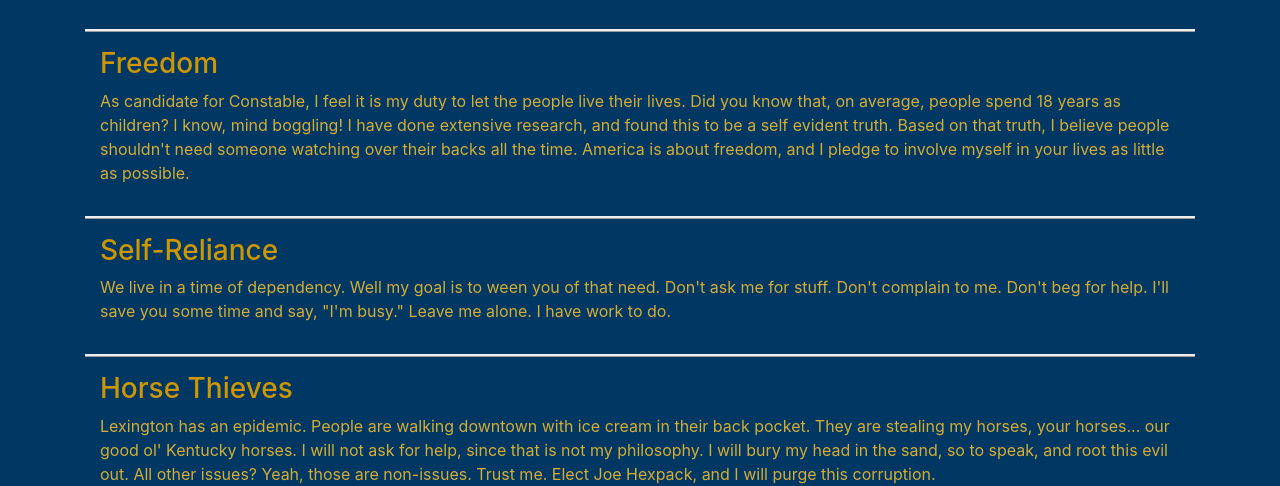
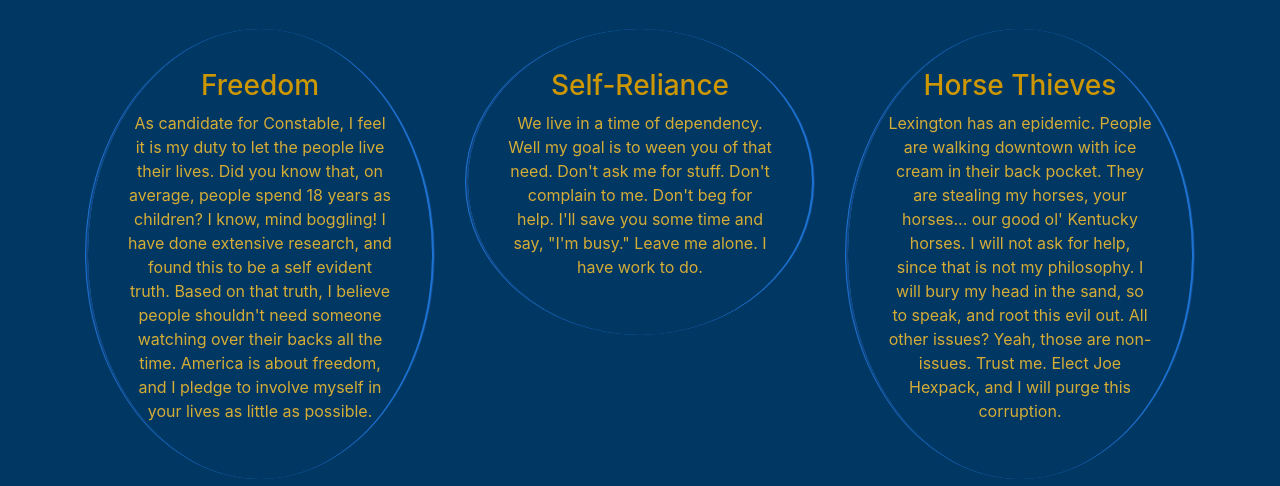
Before and after one commit to Cgmccarty/connor_project_1, a website: page index.html in a window 1280 px wide. Shown: the part 505-991 px from the top of the page. Drawn offline with nearby package versions, Linux system fonts and the light colour scheme.

Commit message:
More style changes

```diff
--- a/index.html
+++ b/index.html
@@ -55,6 +55,8 @@
     <h1>My Mission</h1>
     </br>
 
+    <div class="row">
+      <div class="col-md-4">
         <div class="issues1">
           <h3>Freedom</h3>
           <p>As candidate for Constable, I feel it is my duty to let the people live
@@ -64,21 +66,25 @@
             someone watching over their backs all the time. America is about freedom,
             and I pledge to involve myself in your lives as little as possible.</p>
           </div>
-
+        </div>
+      <div class="col-md-4">
         <div class="issues2">
           <h3>Self-Reliance</h3>
           <p>We live in a time of dependency. Well my goal is to ween you of that need.
             Don't ask me for stuff. Don't complain to me. Don't beg for help. I'll save
             you some time and say, "I'm busy." Leave me alone. I have work to do.</p>
         </div>
-
-    <div class="issues2">
+      </div>
+      <div class="col-md-4">
+        <div class="issues3">
           <h3>Horse Thieves</h3>
           <p>Lexington has an epidemic. People are walking downtown with ice cream in their back
             pocket. They are stealing my horses, your horses... our good ol' Kentucky horses.
             I will not ask for help, since that is not my philosophy. I will bury my head
             in the sand, so to speak, and root this evil out. All other issues? Yeah, those
             are non-issues. Trust me. Elect Joe Hexpack, and I will purge this corruption.</p>
+        </div>
+      </div>
     </div>
     </br>
     </br>
--- a/main.scss
+++ b/main.scss
@@ -71,15 +71,14 @@ body {
     text-align: center;
   }
 
-  .issues1 {
-    border-top: ridge;
-    border-bottom: ridge;
-    padding: 15px;
-  }
+  .issues1, .issues2, .issues3 {
+    border-left: ridge;
+    border-right: ridge;
+    border-color: $secondary;
+    padding: 40px;
+    border-radius: 75%;
+    text-align: center;
 
-  .issues2 {
-    border-bottom: ridge;
-    padding: 15px;
   }
 
   output {
```
Also changed, not shown: output.css, 1 other file. Lines whose indentation alone changed are shown as unchanged.
